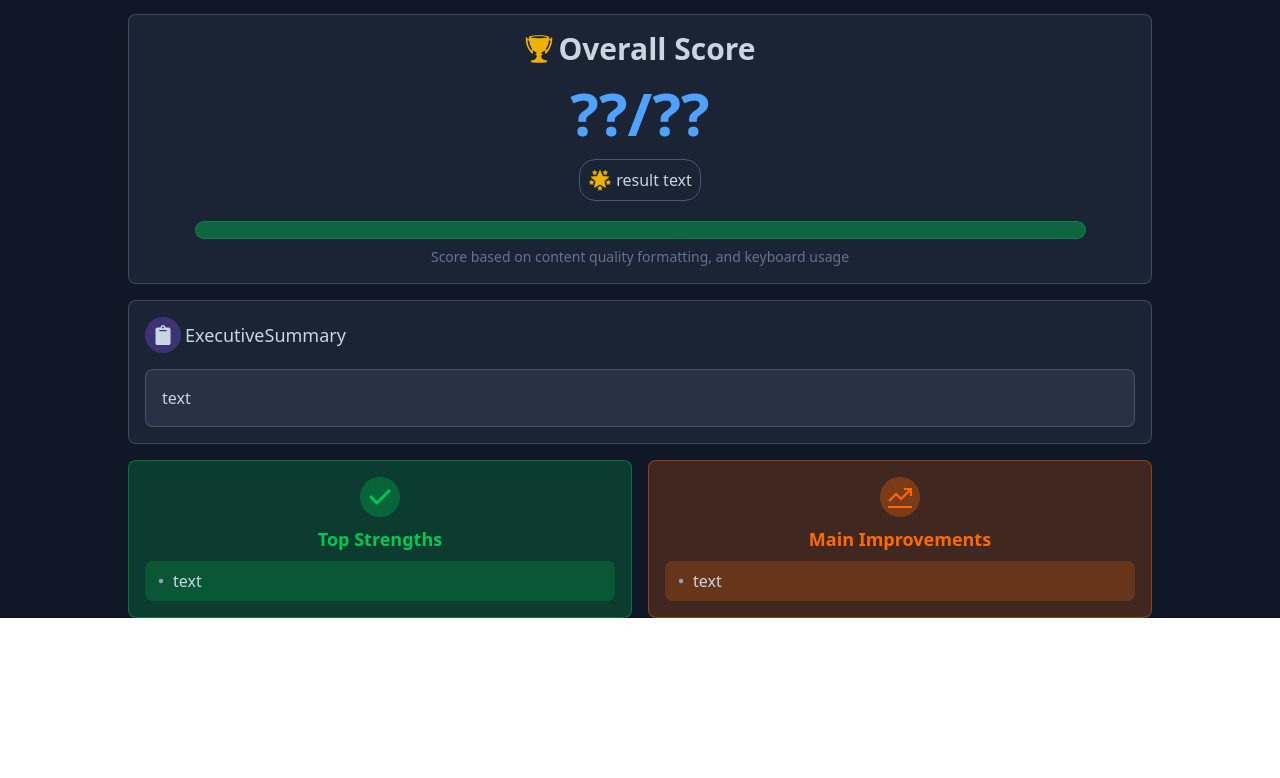
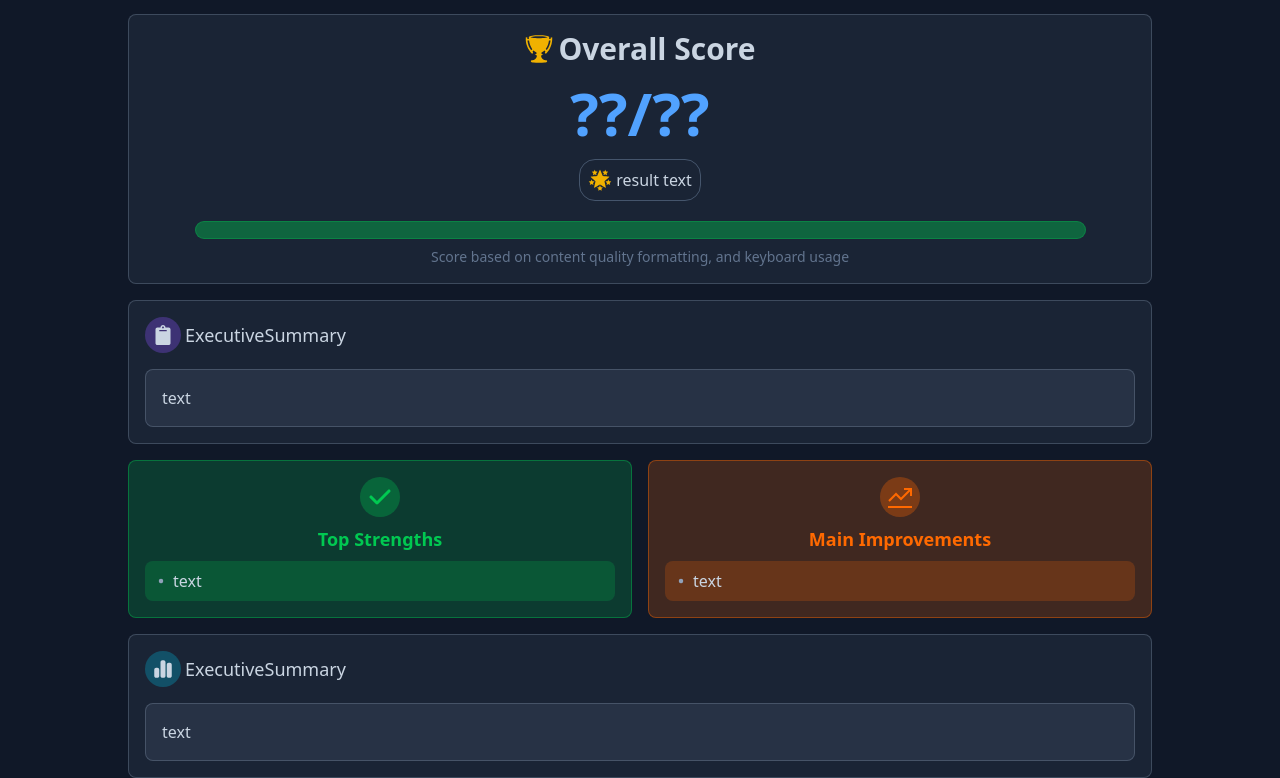
Before and after one commit to thecoderbutcher/resume.analyzer, a React (Vite) app: page / in a window 1280 px wide. Shown: the part 688-1466 px from the top of the page. Before the commit the page ends 1306 px from the top, so only its background shows below. Built offline with nearby package versions, Linux system fonts and the light colour scheme.

Commit message:
add performance metry

```diff
--- /dev/null
+++ b/src/components/PerformanceMetric.jsx
@@ -0,0 +1,19 @@
+import Card from "./Card";
+import { FaChartSimple } from "react-icons/fa6";
+const PerformanceMetric = () => {
+  return (
+    <Card>
+      <div className="flex gap-1 mb-4 items-center">
+        <div className="bg-cyan-500/30 p-2 rounded-full">
+          <FaChartSimple className="text-xl" />
+        </div>
+        <p className="text-lg">ExecutiveSummary</p>
+      </div>
+      <div className="bg-slate-600/30 border border-slate-400/30 rounded-lg p-4">
+        text
+      </div>
+    </Card>
+  );
+};
+
+export default PerformanceMetric;
--- a/src/components/Result.jsx
+++ b/src/components/Result.jsx
@@ -1,6 +1,7 @@
 import DetailsFeedback from "./DetailsFeedback";
 import ExecutiveSummary from "./ExecutiveSummary";
 import HeadResult from "./HeadResult";
+import PerformanceMetric from "./PerformanceMetric";
 import ScoreResult from "./ScoreResult";
 
 export const Result = () => {
@@ -10,6 +11,7 @@ export const Result = () => {
       <ScoreResult />
       <ExecutiveSummary />
       <DetailsFeedback />
+      <PerformanceMetric />
     </div>
   );
 };
```
